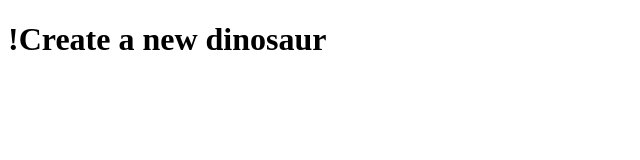
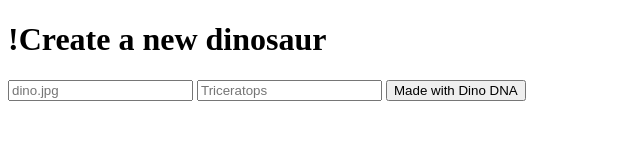
Before and after one commit to ErylMurphy/LAB_U02_D07_PRACTICE_FORMS, a website: page index.html in a window 1280 px wide. Shown: the whole page, without its empty margins (0-640 px from the left). Drawn offline with Linux system fonts and the light colour scheme.

Commit message:
added files

```diff
--- a/index.html
+++ b/index.html
@@ -6,5 +6,10 @@
   </head>
   <body>
     <h1>!Create a new dinosaur</h1>
+    <form action="/dinosaurs" method = "post">
+      <input type="text" name = "image_url" placeholder = "dino.jpg">
+      <input type="text" name = "name" placeholder = "Triceratops">
+    <button type = "submit">Made with Dino DNA</button>
+  </form>
   </body>
 </html>
--- a/package.json
+++ b/package.json
@@ -9,8 +9,7 @@
   },
   "repository": {
     "type": "git",
-    "url":
-      "git@git.generalassemb.ly:wdi-nyc-tesseract/LAB_U02_D07_PRACTICE_FORMS.git"
+    "url": "git@git.generalassemb.ly:wdi-nyc-tesseract/LAB_U02_D07_PRACTICE_FORMS.git"
   },
   "keywords": [],
   "author": "",
--- a/server.js
+++ b/server.js
@@ -48,7 +48,7 @@ app.post("/dinosaurs", (request, response) => {
   console.log(request.body);
   const index = getNextKey(dinosaurs);
   if (!request.body.name || !request.body.image_url) {
-    res
+    response
       .status(400)
       .send(
         "A dinosaur needs a name and an image_url passed in the request body."
@@ -59,7 +59,7 @@ app.post("/dinosaurs", (request, response) => {
     name: request.body.name,
     image_url: request.body.image_url
   };
-  response.status(201).send(index.toString());
+  return response.redirect(302, '/dinosaurs')
 });
 
 app.get("/dinosaurs/:id.json", (request, response) => {
```
